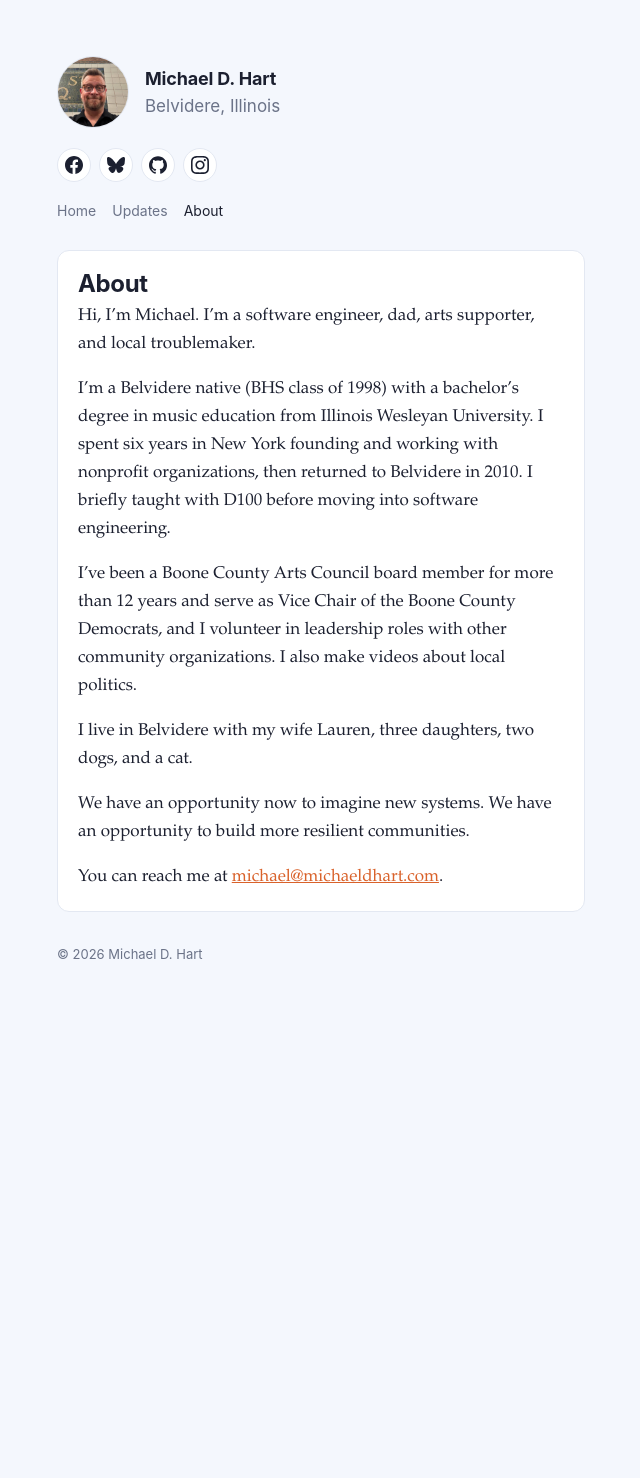
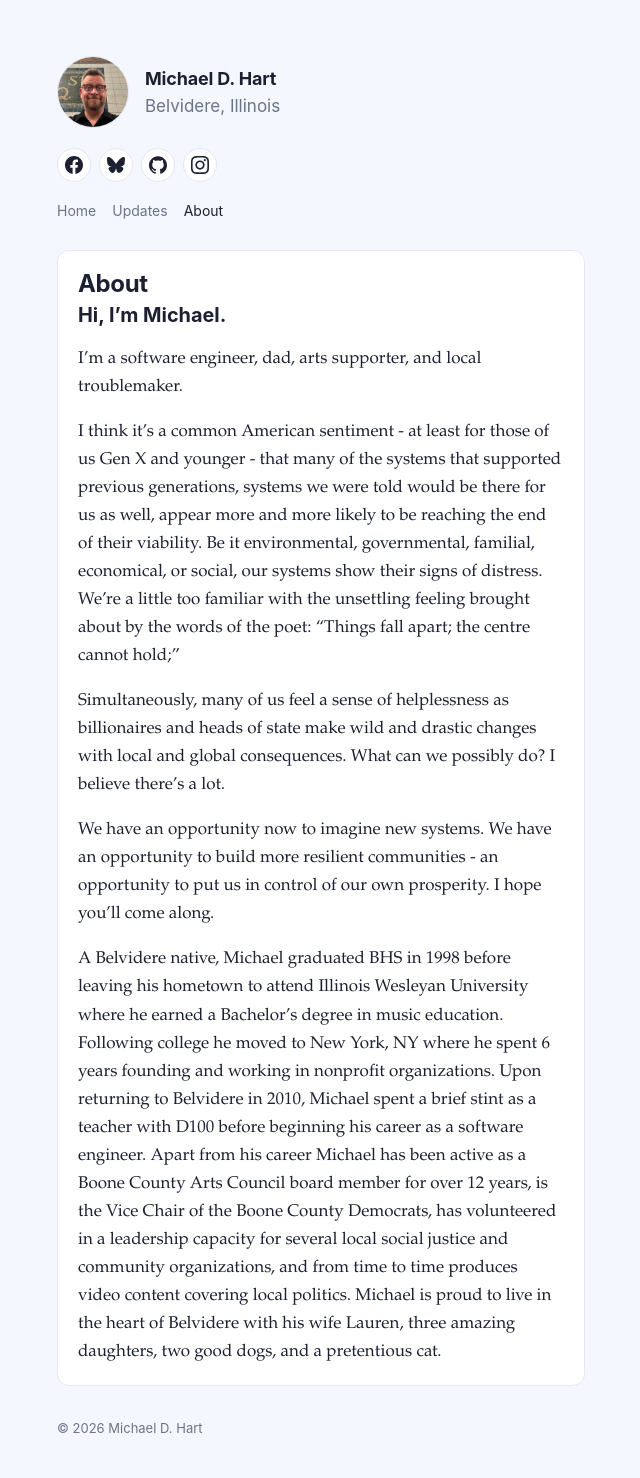
Before and after one commit to michaeldhart/michaeldhart.github.io, a Jekyll site: the page built from about.md, in a window 1280 px wide. Shown: the whole page, without its empty margins (319-959 px from the left). Built offline with Jekyll 4.4.1, drawn with Linux system fonts in a browser that asks for light colours; before the commit the page ends 1004 px from its top, so only the background shows below that.

Commit message:
Use exact About text from Squarespace site
Co-Authored-By: Claude Sonnet 5.5 <noreply@anthropic.com>

```diff
--- a/about.md
+++ b/about.md
@@ -3,14 +3,14 @@ layout: page
 title: About
 permalink: /about/
 ---
-Hi, I'm Michael. I'm a software engineer, dad, arts supporter, and local troublemaker.
+### Hi, I’m Michael.
 
-I'm a Belvidere native (BHS class of 1998) with a bachelor's degree in music education from Illinois Wesleyan University. I spent six years in New York founding and working with nonprofit organizations, then returned to Belvidere in 2010. I briefly taught with D100 before moving into software engineering.
+I’m a software engineer, dad, arts supporter, and local troublemaker.
 
-I've been a Boone County Arts Council board member for more than 12 years and serve as Vice Chair of the Boone County Democrats, and I volunteer in leadership roles with other community organizations. I also make videos about local politics.
+I think it’s a common American sentiment - at least for those of us Gen X and younger - that many of the systems that supported previous generations, systems we were told would be there for us as well, appear more and more likely to be reaching the end of their viability. Be it environmental, governmental, familial, economical, or social, our systems show their signs of distress. We’re a little too familiar with the unsettling feeling brought about by the words of the poet: “Things fall apart; the centre cannot hold;”
 
-I live in Belvidere with my wife Lauren, three daughters, two dogs, and a cat.
+Simultaneously, many of us feel a sense of helplessness as billionaires and heads of state make wild and drastic changes with local and global consequences. What can we possibly do? I believe there’s a lot.
 
-We have an opportunity now to imagine new systems. We have an opportunity to build more resilient communities.
+We have an opportunity now to imagine new systems. We have an opportunity to build more resilient communities - an opportunity to put us in control of our own prosperity. I hope you’ll come along.
 
-You can reach me at [michael@michaeldhart.com](mailto:michael@michaeldhart.com).
+A Belvidere native, Michael graduated BHS in 1998 before leaving his hometown to attend Illinois Wesleyan University where he earned a Bachelor's degree in music education. Following college he moved to New York, NY where he spent 6 years founding and working in nonprofit organizations. Upon returning to Belvidere in 2010, Michael spent a brief stint as a teacher with D100 before beginning his career as a software engineer. Apart from his career Michael has been active as a Boone County Arts Council board member for over 12 years, is the Vice Chair of the Boone County Democrats, has volunteered in a leadership capacity for several local social justice and community organizations, and from time to time produces video content covering local politics. Michael is proud to live in the heart of Belvidere with his wife Lauren, three amazing daughters, two good dogs, and a pretentious cat.
```
